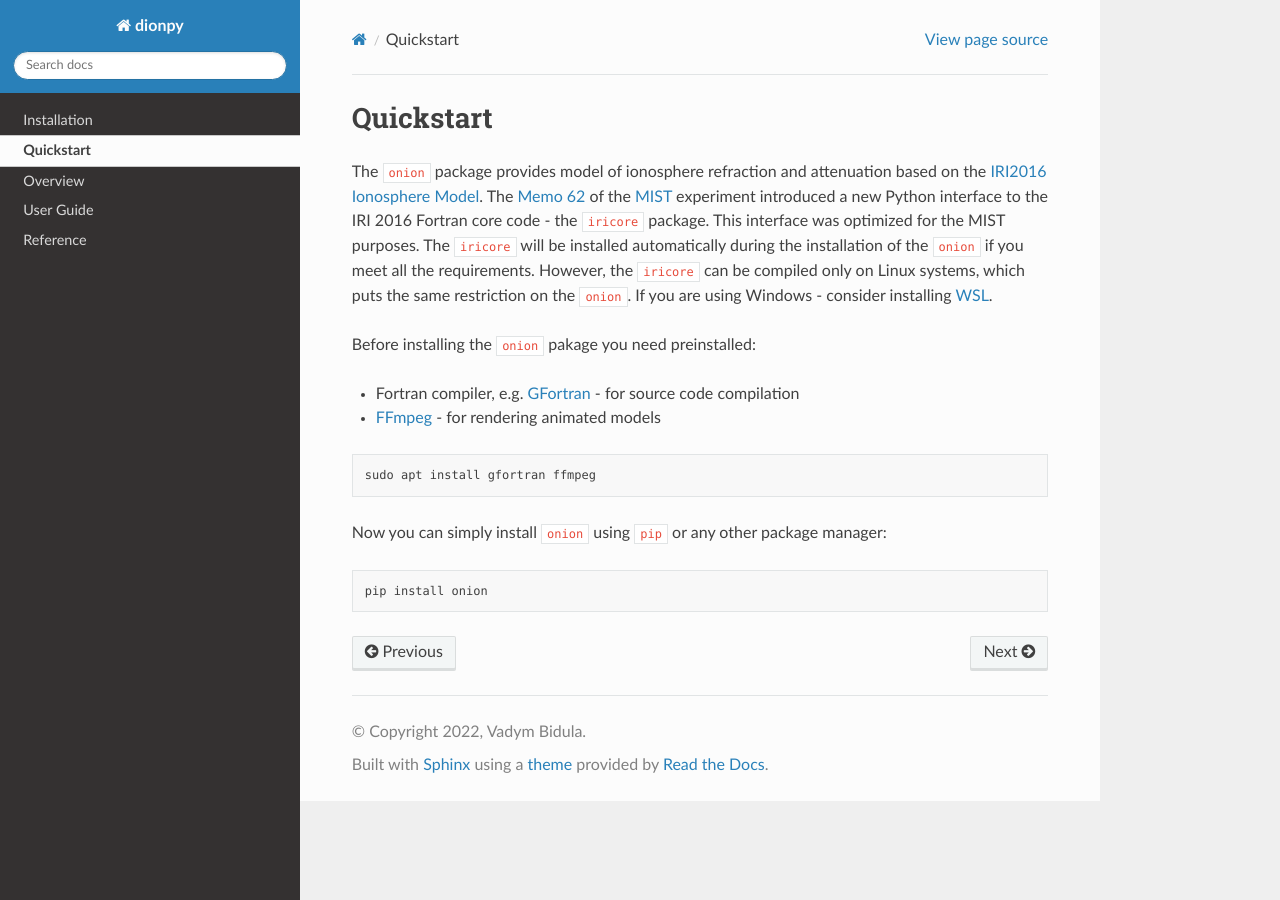
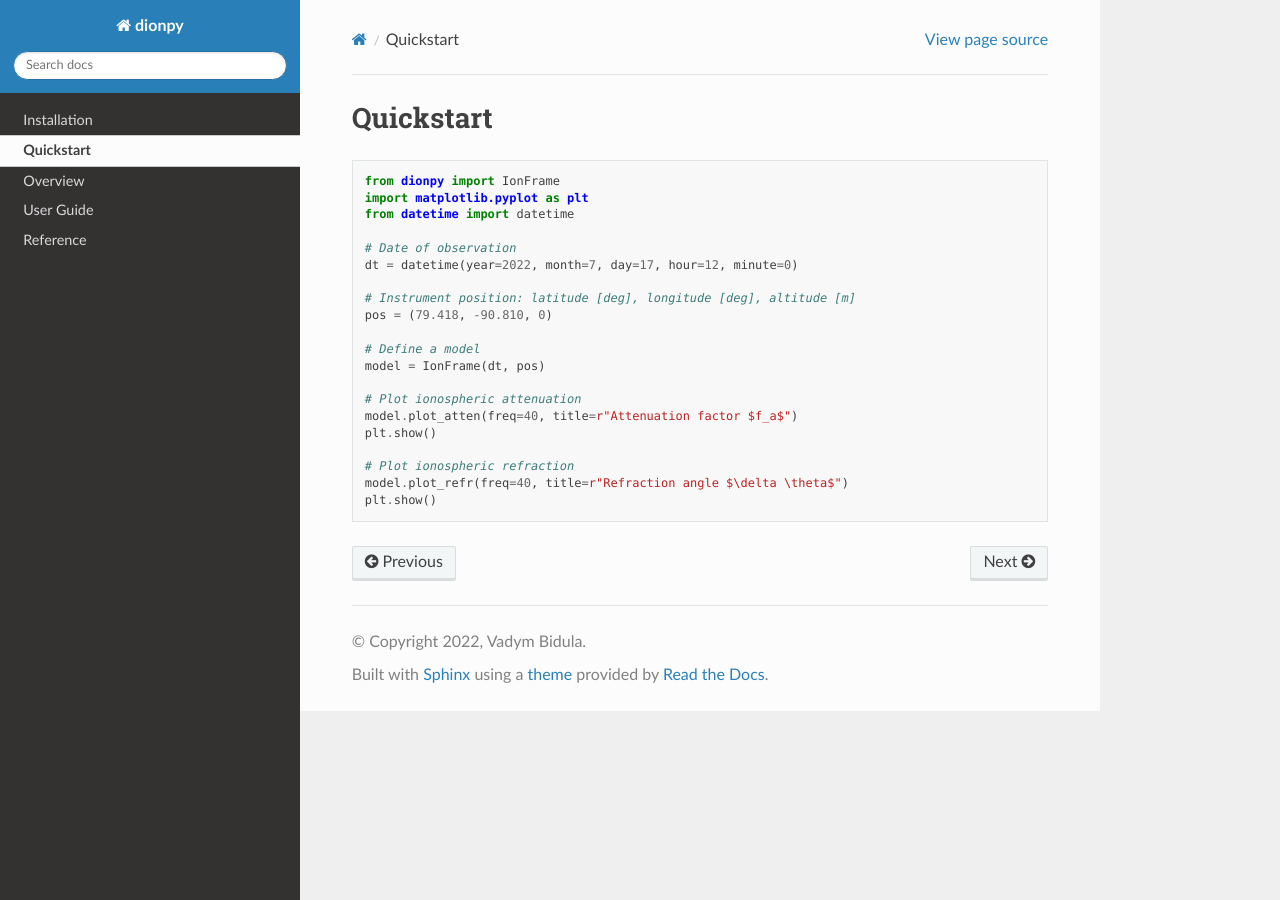
Before and after one commit to MIST-Experiment/dionpy, a Sphinx documentation site: the page built from docs/quickstart.rst, in a window 1280 px wide. Built offline with Sphinx 7.4.7 and the Read the Docs theme 2.0.0, drawn with Linux system fonts in a browser that asks for light colours.

Commit message:
Docs updated

```diff
--- a/docs/quickstart.rst
+++ b/docs/quickstart.rst
@@ -1,24 +1,25 @@
 Quickstart
 ============
 
-The ``onion`` package provides model of ionosphere refraction and attenuation based
-on the `IRI2016 Ionosphere Model <https://irimodel.org/>`_.
-The `Memo 62 <http://www.physics.mcgill.ca/mist/memos/MIST_memo_62.pdf>`_ of the
-`MIST <http://www.physics.mcgill.ca/mist/>`_ experiment introduced a new Python interface to the IRI 2016 Fortran core
-code - the ``iricore`` package. This interface was optimized for the MIST purposes.
-The ``iricore`` will be installed automatically during the installation of the ``onion`` if you meet all the requirements.
-However, the ``iricore`` can be compiled only on Linux systems, which puts the same restriction on the ``onion``.
-If you are using Windows - consider installing `WSL <https://docs.microsoft.com/en-us/windows/wsl/install>`_.
-
-Before installing the ``onion`` pakage you need preinstalled:
-
-* Fortran compiler, e.g. `GFortran <https://gcc.gnu.org/wiki/GFortran>`_ - for source code compilation
-* `FFmpeg <https://ffmpeg.org/>`_ - for rendering animated models
-
 .. code-block::
 
-    sudo apt install gfortran ffmpeg
+    from dionpy import IonFrame
+    import matplotlib.pyplot as plt
+    from datetime import datetime
 
-Now you can simply install ``onion`` using ``pip`` or any other package manager::
+    # Date of observation
+    dt = datetime(year=2022, month=7, day=17, hour=12, minute=0)
 
-    pip install onion
+    # Instrument position: latitude [deg], longitude [deg], altitude [m]
+    pos = (79.418, -90.810, 0)
+
+    # Define a model
+    model = IonFrame(dt, pos)
+
+    # Plot ionospheric attenuation
+    model.plot_atten(freq=40, title=r"Attenuation factor $f_a$")
+    plt.show()
+
+    # Plot ionospheric refraction
+    model.plot_refr(freq=40, title=r"Refraction angle $\delta \theta$")
+    plt.show()
--- a/docs/reference/ionframe.rst
+++ b/docs/reference/ionframe.rst
@@ -1,9 +1,9 @@
 IonFrame
 ----------------
 
-.. autoclass:: onion.IonFrame
+.. autoclass:: dionpy.IonFrame
     :members:
 
     .. rubric:: Methods
-    .. autoautosummary:: onion.IonFrame
+    .. autoautosummary:: dionpy.IonFrame
         :methods:
--- a/docs/reference/ionmodel.rst
+++ b/docs/reference/ionmodel.rst
@@ -1,9 +1,9 @@
 IonModel
 ----------------
 
-.. autoclass:: onion.IonModel
+.. autoclass:: dionpy.IonModel
     :members:
 
     .. rubric:: Methods
-    .. autoautosummary:: onion.IonModel
+    .. autoautosummary:: dionpy.IonModel
         :methods:
--- a/pyproject.toml
+++ b/pyproject.toml
@@ -1,11 +1,11 @@
 [tool.poetry]
 name = "dionpy"
-version = "0.98.0"
+version = "0.98.1"
 description = "Dynamic ionosphere model for global 21 cm experiments"
 authors = ["Vadym Bidula <vadym.bidula@gmail.com>"]
 license = "MIT"
 readme = "README.md"
-repository = "https://github.com/lap1dem/onion"
+repository = "https://github.com/lap1dem/dionpy"
 include = [
     "LICENSE",
 ]
@@ -33,12 +33,12 @@ pytz = "^2022.1"
 it = "^1.0.0"
 jupyter = "^1.0.0"
 healpy = "^1.15.2"
-iricore = "^1.0.5"
 Sphinx = "^5.0.2"
 sphinx-rtd-theme = "^1.0.0"
 sphinx-autodoc-typehints = "^1.19.1"
 ffmpeg-progress-yield = "^0.3.0"
 sphinxcontrib-bibtex = "^2.5.0"
+iricore = "^1.0.5"
 
 
 [tool.poetry.dev-dependencies]
```
Also changed, not shown: README.md (+2 -2 lines), docs/installation.rst (+6 -6 lines), references.rst (added, +7 -0 lines), 6 other files.
